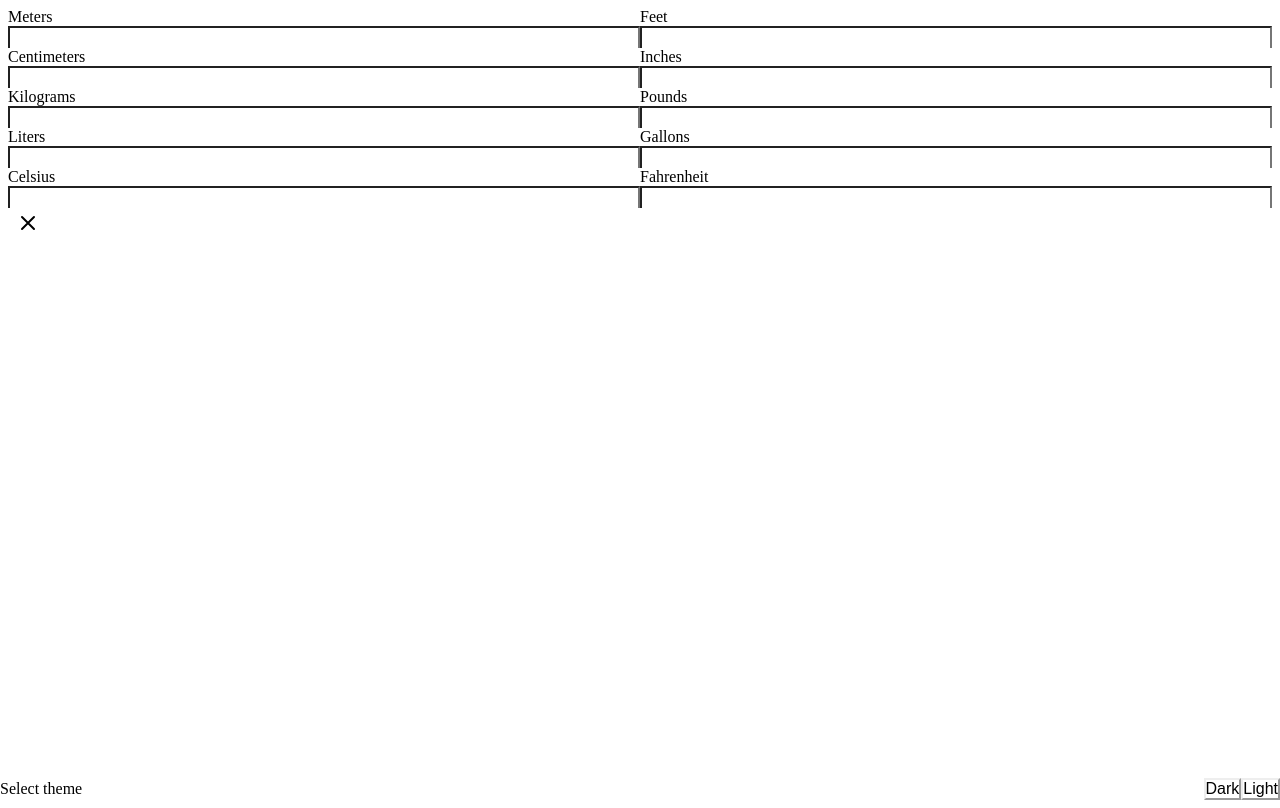
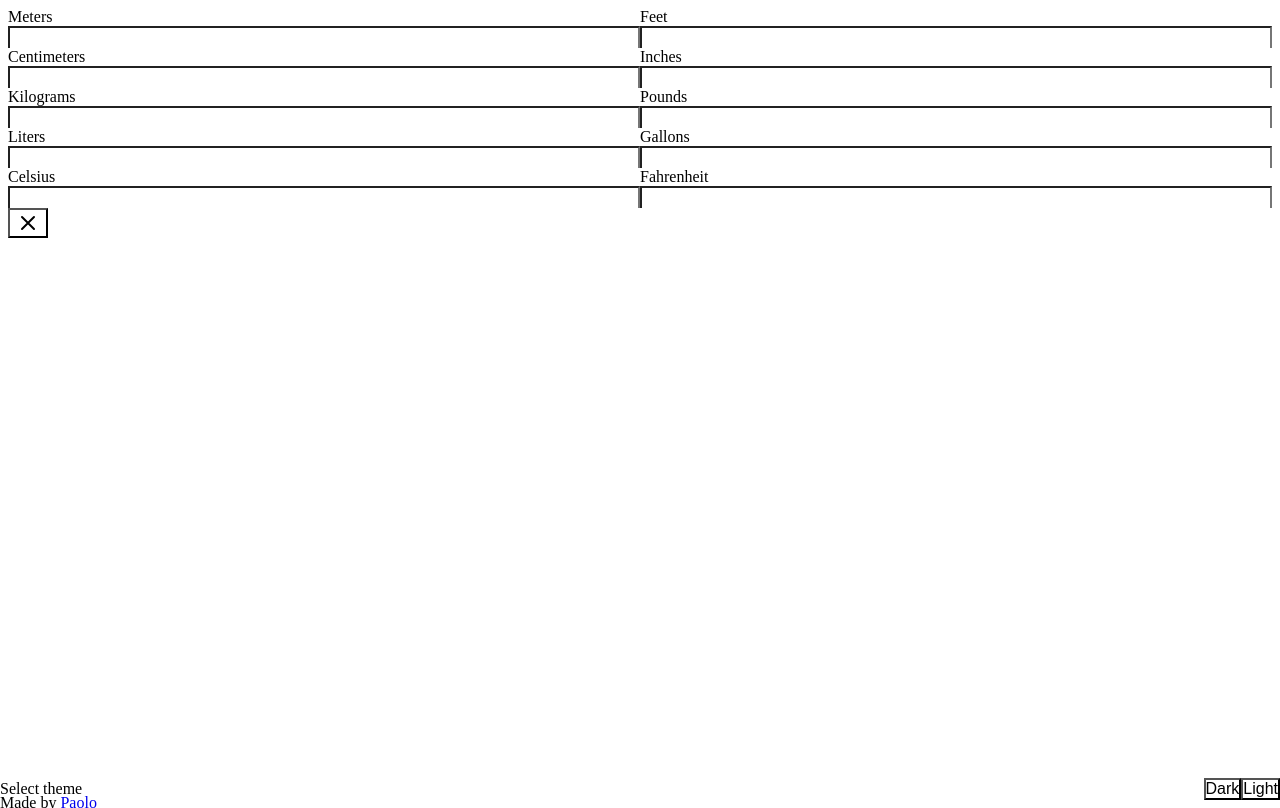
Before and after one commit to PaoloGiraudi/switcheroo, a SvelteKit app: page / in a window 1280 px wide. Both pictures are taken after a click on the button 28 px from the left and 223 px from the top of the page. Built offline with nearby package versions, Linux system fonts and the light colour scheme.

Commit message:
add tap on overlay, add version

```diff
--- a/package.json
+++ b/package.json
@@ -1,6 +1,6 @@
 {
 	"name": "converter",
-	"version": "0.0.1",
+	"version": "0.1.1",
 	"private": true,
 	"scripts": {
 		"dev": "vite dev",
--- a/src/app.css
+++ b/src/app.css
@@ -6,61 +6,72 @@ html {
 	--font-sans: 'Rubik', sans-serif;
 
 	/* dark */
-	--accent-dark: var(--red-9);
+	--brand-dark: var(--red-9);
 	--text-1-dark: var(--gray-2);
 	--text-2-dark: var(--gray-3);
-	--surface-dark: var(--gray-8);
+	--surface-1-dark: var(--gray-8);
+	--surface-2-dark: var(--gray-7);
 	--background-dark: var(--gray-10);
+	--link-visited-dark: var(--red-3);
 
 	/* light */
-	--accent-light: var(--red-10);
+	--brand-light: var(--red-10);
 	--text-1-light: var(--gray-10);
 	--text-2-light: var(--gray-8);
-	--surface-light: var(--gray-2);
+	--surface-1-light: var(--gray-2);
+	--surface-2-light: var(--gray-3);
 	--background-light: var(--gray-3);
+	--link-visited-light: var(--red-11);
 }
 
 :root {
 	color-scheme: dark;
 
-	--accent: var(--accent-dark);
+	--brand: var(--brand-dark);
 	--text-1: var(--text-1-dark);
 	--text-2: var(--text-2-dark);
-	--surface: var(--surface-dark);
+	--surface-1: var(--surface-1-dark);
+	--surface-2: var(--surface-2-dark);
 	--background: var(--background-dark);
+	--link-visited: var(--link-visited-dark);
 }
 
 @media (prefers-color-scheme: light) {
 	:root {
 		color-scheme: light;
 
-		--accent: var(--accent-light);
+		--brand: var(--brand-light);
 		--text-1: var(--text-1-light);
 		--text-2: var(--text-2-light);
-		--surface: var(--surface-light);
+		--surface-1: var(--surface-1-light);
+		--surface-2: var(--surface-2-light);
 		--background: var(--background-light);
+		--link-visited: var(--link-visited-light);
 	}
 }
 
 [color-scheme='dark'] {
 	color-scheme: dark;
 
-	--accent: var(--accent-dark);
+	--brand: var(--brand-dark);
 	--text-1: var(--text-1-dark);
 	--text-2: var(--text-2-dark);
-	--surface: var(--surface-dark);
+	--surface-1: var(--surface-1-dark);
+	--surface-2: var(--surface-2-dark);
 	--background: var(--background-dark);
+	--link-visited: var(--link-visited-dark);
 }
 
 [color-scheme='light'] {
 	color-scheme: light;
 
-    --accent: var(--accent-light);
-    --text-1: var(--text-1-light);
-    --text-2: var(--text-2-light);
-    --surface: var(--surface-light);
-    --background: var(--background-light);
-
+	--brand: var(--brand-light);
+	--text-1: var(--text-1-light);
+	--text-2: var(--text-2-light);
+	--surface-1: var(--surface-1-light);
+	--surface-2: var(--surface-2-light);
+	--background: var(--background-light);
+	--link-visited: var(--link-visited-light);
 }
 
 body,html {
@@ -68,19 +79,8 @@ body,html {
 }
 
 html {
-
 	color: var(--text-1);
-	accent-color: var(--accent);
+	accent-color: var(--brand);
 	background-color: var(--background);
 	background-attachment: fixed;
 }
-
-button {
-	--_highlight-size: 0;
-	--_highlight-light: none;
-	--_ink-shadow-light: none;
-	--_highlight-dark: none;
-	--_ink-shadow-dark: none;
-	--_icon-size: unset;
-	border-color:  transparent;
-}
--- a/src/components/drawer.svelte
+++ b/src/components/drawer.svelte
@@ -1,11 +1,25 @@
 <script lang="ts">
+	import { drawer } from '$lib/drawer';
 	import { fade, fly } from 'svelte/transition';
-	export let open: Boolean;
 </script>
 
-{#if open}
-	<div data-role="backdrop" on:keypress in:fade={{ duration: 150 }} out:fade={{ duration: 250 }}>
-		<div data-role="dialog" in:fly={{ y: 500, duration: 150 }} out:fly={{ y: 500, duration: 250 }}>
+<svelte:window on:keydown={(e) => e.code === 'Escape' && $drawer && drawer.set(false)} />
+
+{#if $drawer}
+	<div
+		data-role="backdrop"
+		on:keypress
+		in:fade={{ duration: 150 }}
+		out:fade={{ duration: 250 }}
+		on:click={() => drawer.set(false)}
+	>
+		<div
+			data-role="dialog"
+			in:fly={{ y: 500, duration: 150 }}
+			out:fly={{ y: 500, duration: 250 }}
+			on:click|stopPropagation
+			on:keypress|stopPropagation
+		>
 			<slot />
 		</div>
 	</div>
@@ -25,9 +39,15 @@
 	}
 	div[data-role='dialog'] {
 		display: flex;
+		flex-direction: column;
+		align-items: flex-start;
 		padding: var(--size-3);
 		height: var(--size-xs);
 		width: 100%;
-		background-color: var(--surface);
+		background-color: var(--surface-1);
+		max-inline-size: var(--size-md);
+		margin-inline: auto;
+		border-top-left-radius: var(--radius-2);
+		border-top-right-radius: var(--radius-2);
 	}
 </style>
--- a/src/components/input.svelte
+++ b/src/components/input.svelte
@@ -14,26 +14,29 @@
 		width: 50%;
 		display: flex;
 		flex-direction: column;
-		background-color: var(--surface);
+		background-color: var(--surface-1);
 	}
 
 	input {
 		caret-color: var(--text-2);
-		height: var(--size-9);
-		font-size: var(--font-size-6);
-		padding-inline-start: var(--size-2);
-		background-color: var(--surface);
+		height: var(--size-fluid-5);
+		font-size: var(--font-size-fluid-3);
+		padding-inline-start: var(--size-fluid-1);
+		background-color: var(--surface-1);
 		border-bottom: var(--border-size-2) solid transparent;
 		border-radius: 0;
 	}
 	input:focus,
 	input:focus-visible {
-		border-bottom-color: var(--accent);
+		border-bottom-color: var(--brand);
 		outline-style: none;
 	}
 	label {
 		font-weight: var(--font-weight-4);
-		font-size: var(--font-size-1);
-		padding-inline-start: var(--size-2);
+		font-size: var(--font-size-fluid-1);
+		padding-inline-start: var(--size-fluid-1);
+	}
+
+	@media (min-width: 768px) {
 	}
 </style>
--- a/src/components/settings.svelte
+++ b/src/components/settings.svelte
@@ -1,5 +1,6 @@
 <script lang="ts">
 	import { setTheme, theme } from '$lib/theme';
+	import { version } from '$app/environment';
 </script>
 
 <div data-role="group">
@@ -11,37 +12,46 @@
 		Light
 	</button>
 </div>
+<div data-role="info">
+	<p>Made by <a href="http://www.paologiraudi.com" target="__blank">Paolo</a></p>
+	<p>Source code on <a href="http://www.github.com/PaoloGiraudi" target="__blank">Github</a></p>
+	<p>Current version: {version}</p>
+</div>
 
 <style>
 	div[data-role='group'] {
-		gap: var(--size-2);
+		gap: var(--size-fluid-1);
 		align-items: center;
 		display: flex;
 		width: 100%;
-		height: var(--size-8);
+	}
+	div[data-role='info'] {
+		position: fixed;
+		bottom: var(--size-3);
 	}
 
 	label {
-		font-size: var(--font-size-2);
+		font-size: var(--font-size-fluid-1);
 		margin-inline-end: auto;
-		font-weight: var(--font-weight-5);
+		font-weight: var(--font-weight-4);
 	}
 
 	button {
-		padding-inline: var(--size-5);
-		padding-block: var(--size-2);
+		padding-inline: var(--size-fluid-3);
+		padding-block: var(--size-fluid-1);
 		color: var(--text);
-		font-size: var(--font-size-3);
-		background-color: transparent;
-		outline: none;
-		transition: none;
-		border-color: var(--text-2);
+		font-size: var(--font-size-fluid-1);
+		background-color: var(--surface-2);
+		border-radius: var(--radius-2);
 		font-weight: var(--font-weight-5);
 	}
 
 	button[data-selected='true'] {
 		cursor: pointer;
 		color: var(--gray-2);
-		background-color: var(--accent);
+		background-color: var(--brand);
+	}
+	p {
+		font-size: var(--font-size-fluid-0);
 	}
 </style>
--- /dev/null
+++ b/src/lib/drawer.ts
@@ -0,0 +1,3 @@
+import { writable } from 'svelte/store';
+
+export const drawer = writable(false);
--- a/src/routes/+layout.svelte
+++ b/src/routes/+layout.svelte
@@ -1,16 +1,13 @@
 <script lang="ts">
 	import 'open-props/style';
 	import 'open-props/normalize';
-	import 'open-props/buttons';
 	import 'open-props/colors-hsl';
 	import '../app.css';
 	import Settings from '../components/settings.svelte';
 	import Close from '../components/icons/close.svelte';
 	import SettingsIcon from '../components/icons/settings.svelte';
 	import Drawer from '../components/drawer.svelte';
-	let open = false;
-
-	const handleOpen = () => (open = !open);
+	import { drawer } from '$lib/drawer';
 </script>
 
 <svelte:head>
@@ -22,11 +19,11 @@
 	<main>
 		<slot />
 	</main>
-	<Drawer bind:open>
+	<Drawer>
 		<Settings />
 	</Drawer>
-	<button on:click={handleOpen}>
-		<svelte:component this={open ? Close : SettingsIcon} />
+	<button on:click={() => drawer.set(!$drawer)}>
+		<svelte:component this={$drawer ? Close : SettingsIcon} />
 	</button>
 </div>
 
@@ -44,13 +41,14 @@
 		flex-direction: column;
 	}
 	button {
+		border-radius: var(--radius-2);
 		color: var(--gray-3);
 		display: grid;
 		place-items: center;
-		height: var(--size-9);
-		width: var(--size-9);
+		height: var(--size-fluid-5);
+		aspect-ratio: var(--ratio-square);
 		position: absolute;
-		background: var(--accent);
+		background: var(--brand);
 		bottom: var(--size-3);
 		right: var(--size-3);
 	}
--- a/svelte.config.js
+++ b/svelte.config.js
@@ -1,5 +1,12 @@
 import adapter from '@sveltejs/adapter-static';
 import { vitePreprocess } from '@sveltejs/kit/vite';
+import { readFileSync } from 'fs';
+import { fileURLToPath } from 'url';
+
+const file = fileURLToPath(new URL('package.json', import.meta.url));
+const json = readFileSync(file, 'utf8');
+const pkg = JSON.parse(json);
+
 
 /** @type {import('@sveltejs/kit').Config} */
 const config = {
@@ -11,7 +18,10 @@ const config = {
 		// adapter-auto only supports some environments, see https://kit.svelte.dev/docs/adapter-auto for a list.
 		// If your environment is not supported or you settled on a specific environment, switch out the adapter.
 		// See https://kit.svelte.dev/docs/adapters for more information about adapters.
-		adapter: adapter()
+		adapter: adapter(),
+		version: {
+			name: pkg.version,
+		}
 	}
 };
 
```
Also changed, not shown: static/manifest.json.
